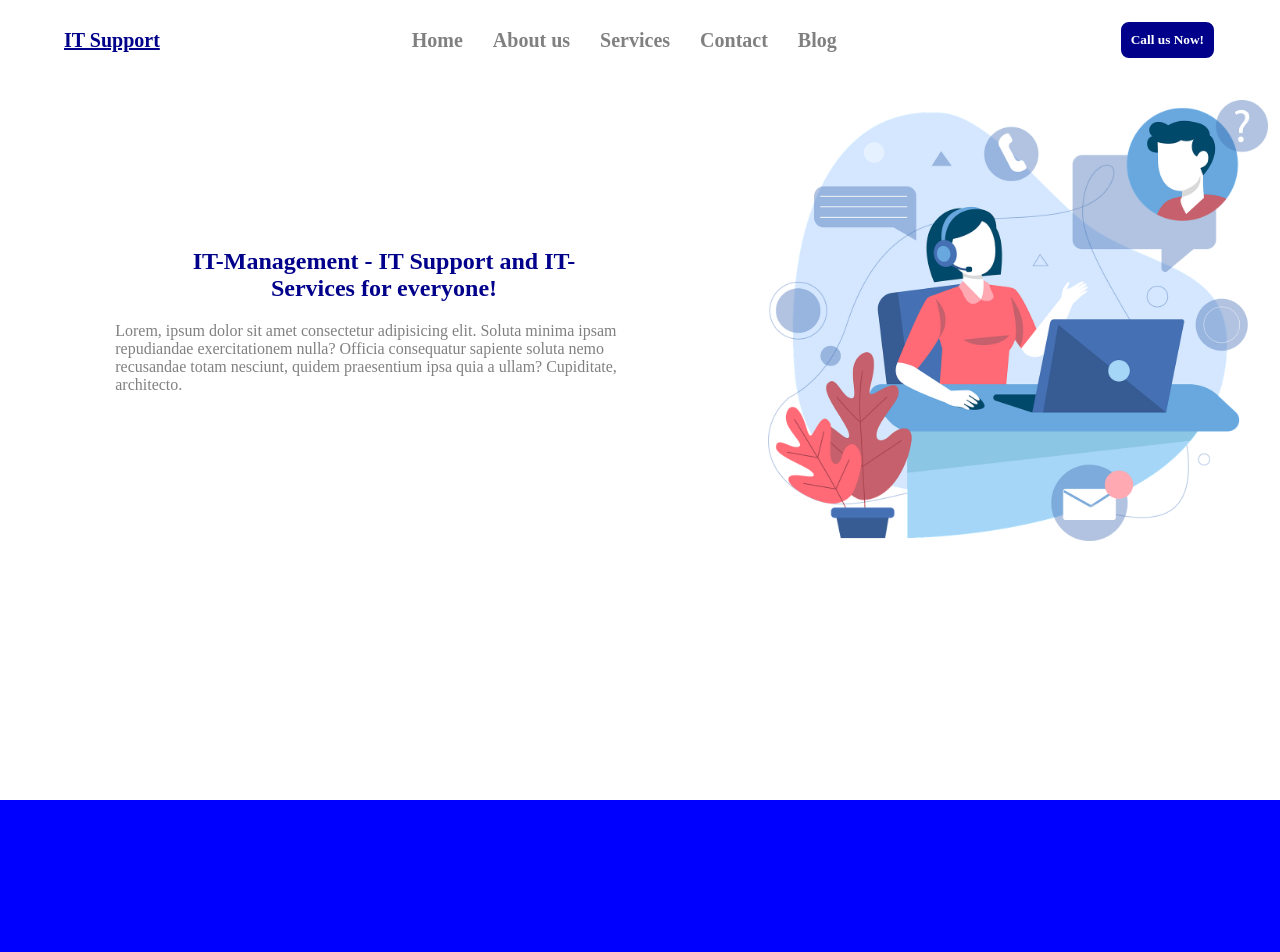
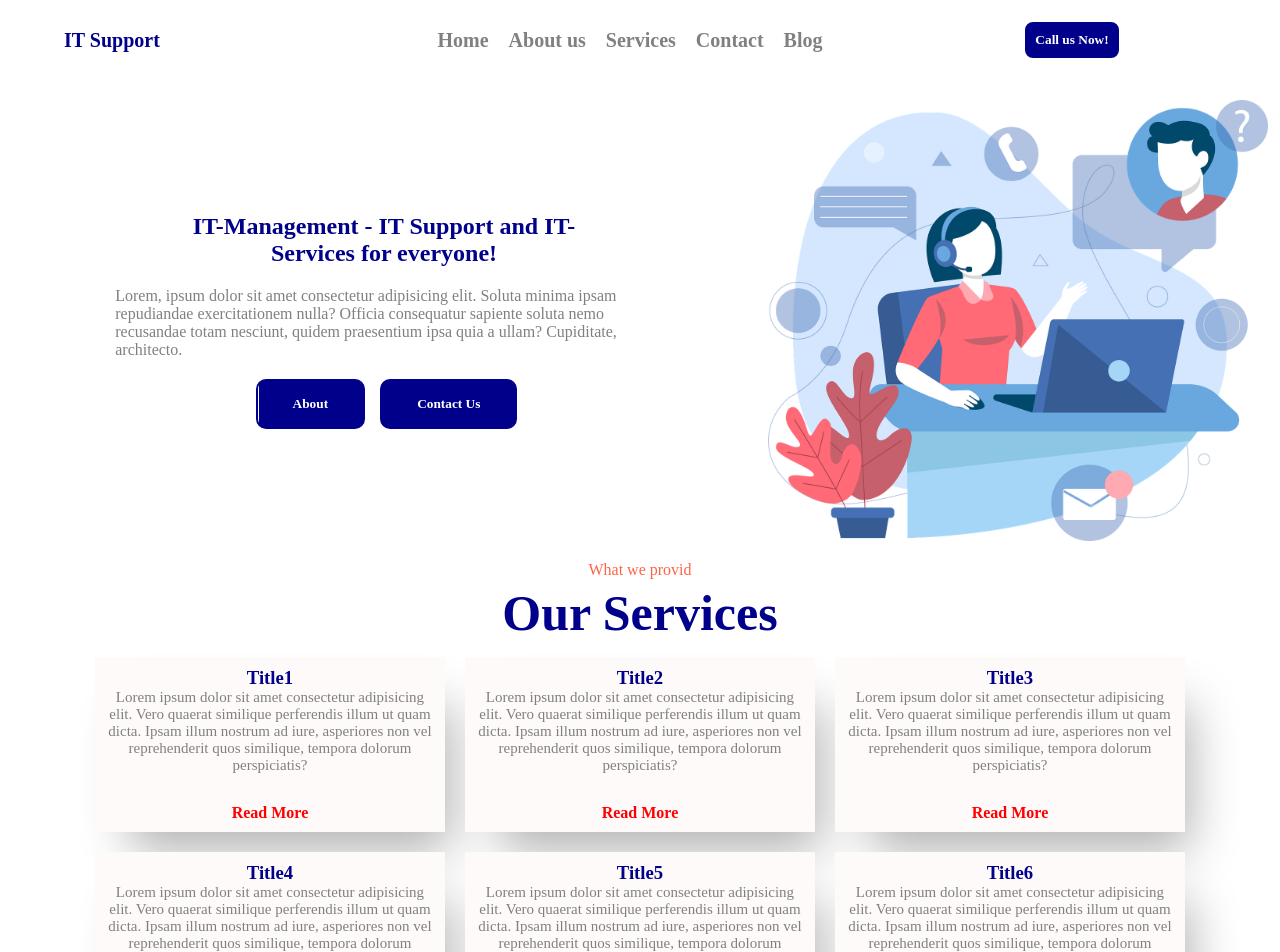
Before and after one commit to ps-woramet/React-itsolution-Tutorial, a React (Create React App) app: page / in a window 1280 px wide. Shown: the top 952 px of the page. Before the commit the page ends 800 px from the top, so only its background shows below. Built offline with nearby package versions, Linux system fonts and the light colour scheme.

Commit message:
add theme

```diff
--- a/src/App.js
+++ b/src/App.js
@@ -1,8 +1,12 @@
 import styled from 'styled-components'
 import { createGlobalStyle } from 'styled-components';
-import { ThemeProvider } from 'styled-components';
 import Hero from './components/Hero/Hero';
+import Infoboxes from './components/Infoboxes/Infoboxes';
 import Navbar from './components/navbar/Navbar';
+import React, {createContext} from 'react';
+
+export const Mytheme = createContext();
+
 
 const GloblaStyles = createGlobalStyle`
   @import url('https://fonts.googleapis.com/css2?family=Delicious+Handrawn&display=swap');
@@ -13,7 +17,7 @@ const GloblaStyles = createGlobalStyle`
     box-sizing: border-box;
   }
   body{
-  background-color: blue;
+    background-color: white;
     }
 `;
 
@@ -26,25 +30,33 @@ color: ${(props) => props.theme.colors.secondary};
 `
 
 const theme = {
-  colors:{
-    primary: 'darkblue',
-    secondary: 'blue',
-    default: 'yellow',
+  colors: {
+    primary: "white",
+    secondary: "tomato",
+    light: "black",
+    text: "snow",
+    textDark: "gray",
+    bgDefault: "white",
+    bgPrimary: "darkBlue",
+    bgSecondary: "darkBlue",
+    bgLight: "aliceBlue",
+    hoverColor: "aliceBlue",
   },
-}
+};
 
 function App() {
   return (
     // style-component <tag></tag>
-    // function-componet <tag/>
+    // function-component <tag/>
     <>
+    <Mytheme.Provider value = {theme}>
       <GloblaStyles/>
-    <ThemeProvider theme={theme}>
       <Container>
         <Navbar/>
         <Hero/>
+        <Infoboxes/>
       </Container>
-    </ThemeProvider>
+    </Mytheme.Provider>
     </>
   );
 }
--- a/src/components/Hero/Hero.jsx
+++ b/src/components/Hero/Hero.jsx
@@ -3,9 +3,10 @@ import styled from 'styled-components'
 import heroImage from '../../images/hero.png'
 
 const Container = styled.div`
-margin-top: 20px;
+    margin-top: 20px;
     display: flex;
     height: 90%;
+    margin-bottom: 20px;
 `
 
 const Left = styled.div`
@@ -41,6 +42,33 @@ const Right = styled.div`
 const Image = styled.img`
     width: 500px;
 `
+const ButtonsContainer = styled.div`
+    display:flex;
+    align-items: center;
+    margin-top: 20px;
+    gap: 10px;
+`
+
+const Button = styled.button`
+    font-weight: bold;
+    color: white;
+    background-color: darkblue;
+    margin-left: 5px;
+    padding: 15px 35px;
+    border-radius: 10px;
+    cursor: pointer;
+    border: 2px solid darkblue;
+    background: linear-gradient(to right, aliceblue 50%, darkblue 50%);
+    background-size: 200% 100%;
+    background-position: right bottom;
+    transition: all 0.5s ease-out;
+    &:hover{
+        color:darkblue;
+        border: 2px solid blue;
+        background-position: left bottom;
+        cursor: pointer;
+    }
+`
 
 
 
@@ -53,6 +81,10 @@ function Hero() {
                 <Description>
                     Lorem, ipsum dolor sit amet consectetur adipisicing elit. Soluta minima ipsam repudiandae exercitationem nulla? Officia consequatur sapiente soluta nemo recusandae totam nesciunt, quidem praesentium ipsa quia a ullam? Cupiditate, architecto.
                 </Description>
+                <ButtonsContainer>
+                    <Button>About</Button>
+                    <Button>Contact Us</Button>
+                </ButtonsContainer>
             </Left>
             <Right>
                 <Image src={heroImage}/>
--- /dev/null
+++ b/src/components/Infoboxes/Infoboxes.jsx
@@ -0,0 +1,88 @@
+import React from 'react'
+import styled from 'styled-components'
+import { Card, CardContent, CardTitle, Description, Button } from '../Styles/Styled.Card'
+import Textbanner from '../Textbanner/Textbanner'
+
+const Container = styled.div`
+    display: flex;
+    justify-content: center;
+    flex-wrap: wrap;
+`
+
+function Infoboxes() {
+  return (
+    <div>
+        <Textbanner title = {'What we provid'} subtitle = {'Our Services'} />
+        <Container>
+            <Card>
+                <CardContent>
+                    <CardTitle>Title1</CardTitle>
+                    <Description>
+                        Lorem ipsum dolor sit amet consectetur adipisicing elit. Vero quaerat similique perferendis illum ut quam dicta. Ipsam illum nostrum ad iure, asperiores non vel reprehenderit quos similique, tempora dolorum perspiciatis?
+                    </Description>
+                    <Button>
+                        Read More
+                    </Button>
+                </CardContent>
+            </Card>
+            <Card>
+                <CardContent>
+                    <CardTitle>Title2</CardTitle>
+                    <Description>
+                        Lorem ipsum dolor sit amet consectetur adipisicing elit. Vero quaerat similique perferendis illum ut quam dicta. Ipsam illum nostrum ad iure, asperiores non vel reprehenderit quos similique, tempora dolorum perspiciatis?
+                    </Description>
+                    <Button>
+                        Read More
+                    </Button>
+                </CardContent>
+            </Card>
+            <Card>
+                <CardContent>
+                    <CardTitle>Title3</CardTitle>
+                    <Description>
+                        Lorem ipsum dolor sit amet consectetur adipisicing elit. Vero quaerat similique perferendis illum ut quam dicta. Ipsam illum nostrum ad iure, asperiores non vel reprehenderit quos similique, tempora dolorum perspiciatis?
+                    </Description>
+                    <Button>
+                        Read More
+                    </Button>
+                </CardContent>
+            </Card>
+            <Card>
+                <CardContent>
+                    <CardTitle>Title4</CardTitle>
+                    <Description>
+                        Lorem ipsum dolor sit amet consectetur adipisicing elit. Vero quaerat similique perferendis illum ut quam dicta. Ipsam illum nostrum ad iure, asperiores non vel reprehenderit quos similique, tempora dolorum perspiciatis?
+                    </Description>
+                    <Button>
+                        Read More
+                    </Button>
+                </CardContent>
+            </Card>
+            <Card>
+                <CardContent>
+                    <CardTitle>Title5</CardTitle>
+                    <Description>
+                        Lorem ipsum dolor sit amet consectetur adipisicing elit. Vero quaerat similique perferendis illum ut quam dicta. Ipsam illum nostrum ad iure, asperiores non vel reprehenderit quos similique, tempora dolorum perspiciatis?
+                    </Description>
+                    <Button>
+                        Read More
+                    </Button>
+                </CardContent>
+            </Card>
+            <Card>
+                <CardContent>
+                    <CardTitle>Title6</CardTitle>
+                    <Description>
+                        Lorem ipsum dolor sit amet consectetur adipisicing elit. Vero quaerat similique perferendis illum ut quam dicta. Ipsam illum nostrum ad iure, asperiores non vel reprehenderit quos similique, tempora dolorum perspiciatis?
+                    </Description>
+                    <Button>
+                        Read More
+                    </Button>
+                </CardContent>
+            </Card>
+        </Container>
+    </div>
+  )
+}
+
+export default Infoboxes
--- /dev/null
+++ b/src/components/Styles/Styled.Card.jsx
@@ -0,0 +1,42 @@
+import styled from 'styled-components'
+
+export const Card = styled.div`
+    width: 350px;
+    margin: 10px 10px;
+    box-shadow: 20px 33px 46px -15px rgba(0,0,0,0.31);
+    -webkit-box-shadow: 20px 33px 46px -15px rgba(0,0,0,0.31);
+    background: linear-gradient(to right, aliceblue 50%, snow 50%);
+    background-size: 200% 100%;
+    background-position: right bottom;
+    transition: all 0.5s ease-out;
+    &:hover{
+        color: snow;
+        background-position: left bottom;
+        cursor: pointer;
+    }
+`
+
+export const CardContent = styled.div`
+    display: flex;
+    justify-content: center;
+    align-items: center;
+    padding: 10px;
+    flex-direction: column;
+`
+
+export const CardTitle = styled.h3`
+    color: darkblue;
+`
+
+export const Description = styled.div`
+    color: gray;
+    font-size: 15px;
+    text-align: center;
+`
+
+export const Button = styled.a`
+    color: red;
+    font-weight: bold;
+    margin-top: 30px;
+    cursor: pointer;
+`
--- /dev/null
+++ b/src/components/Textbanner/Textbanner.jsx
@@ -0,0 +1,31 @@
+import React from 'react'
+import styled from 'styled-components'
+
+const Container = styled.div`
+    display: flex;
+    justify-content: center;
+    align-items: center;
+    flex-direction: column;
+`
+
+const Title = styled.div`
+    color: tomato;
+`
+
+const Subtitle = styled.div`
+    font-weight: bold;
+    font-size: 50px;
+    margin: 5px;
+    color: darkblue;
+`
+
+function Textbanner({title, subtitle}) {
+  return (
+    <Container>
+        <Title>{title}</Title>
+        <Subtitle>{subtitle}</Subtitle>
+    </Container>
+  )
+}
+
+export default Textbanner
--- a/src/components/navbar/Navbar.jsx
+++ b/src/components/navbar/Navbar.jsx
@@ -1,11 +1,13 @@
-import React from 'react'
+import React,  {useContext} from 'react'
 import styled from 'styled-components'
+import { Mytheme } from '../../App'
+
 
 const Container = styled.div`
     width: 90%;
     margin: 0 auto;
     height: 10%;
-    background-color: white;
+    background-color: ${(props) => props.theme.colors.primary};
     display: flex;
     justify-content: space-between;
     align-items: center;
@@ -13,21 +15,30 @@ const Container = styled.div`
 
 const Logo = styled.h1`
     font-size: 20px;
-    text-decoration: underline;
-    color: darkblue;
+    text-decoration: None;
+    color: ${(props) => props.theme.colors.bgPrimary};
     cursor: pointer;
+    &:hover{
+        color: red;
+    }
 `
 
 const Left = styled.div`
-
+    flex: 1;
 `
 
 const Center = styled.div`
-
+    flex: 2;
+    display: flex;
+    align-items: center;
+    justify-content: center;
 `
 
 const Right = styled.div`
-
+    flex: 1;
+    align-items: center;
+    justify-content: center;
+    text-align: center;
 `
 
 const Menu = styled.ul`
@@ -37,7 +48,7 @@ const Menu = styled.ul`
 const MenuItem = styled.li`
     font-size: 20px;
     font-weight: bold;
-    margin-right: 30px;
+    margin-right: 20px;
     color: gray;
     cursor: pointer;
     &:hover{
@@ -61,10 +72,13 @@ const Button = styled.button`
 `
 
 function Navbar() {
+
+  const mytheme = useContext(Mytheme);
+
   return (
-    <Container>
-        <Left><Logo>IT Support</Logo></Left>
-        <Center><Menu>
+    <Container theme = {mytheme}>
+        <Left><Logo theme = {mytheme}>IT Support</Logo></Left>
+        <Center><Menu theme = {mytheme}>
             <MenuItem>Home</MenuItem>
             <MenuItem>About us</MenuItem>
             <MenuItem>Services</MenuItem>
```
Lines whose indentation alone changed are shown as unchanged.
